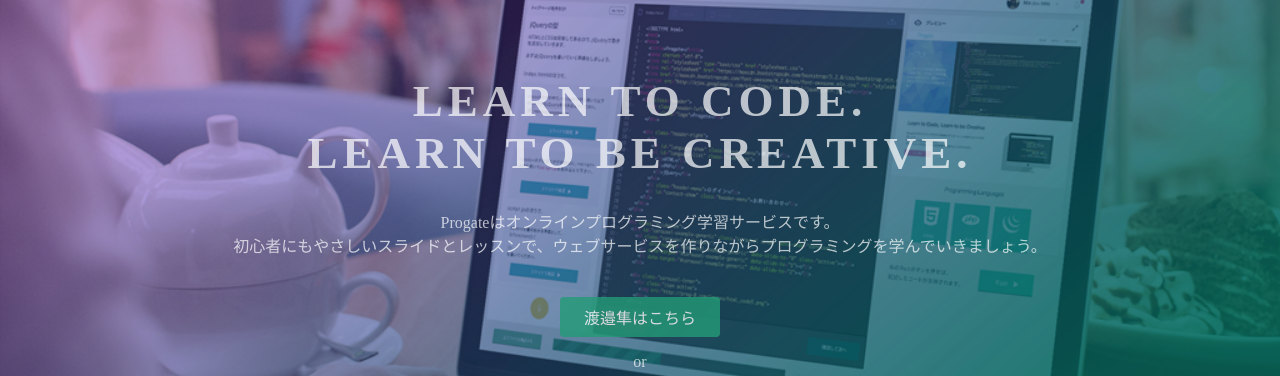
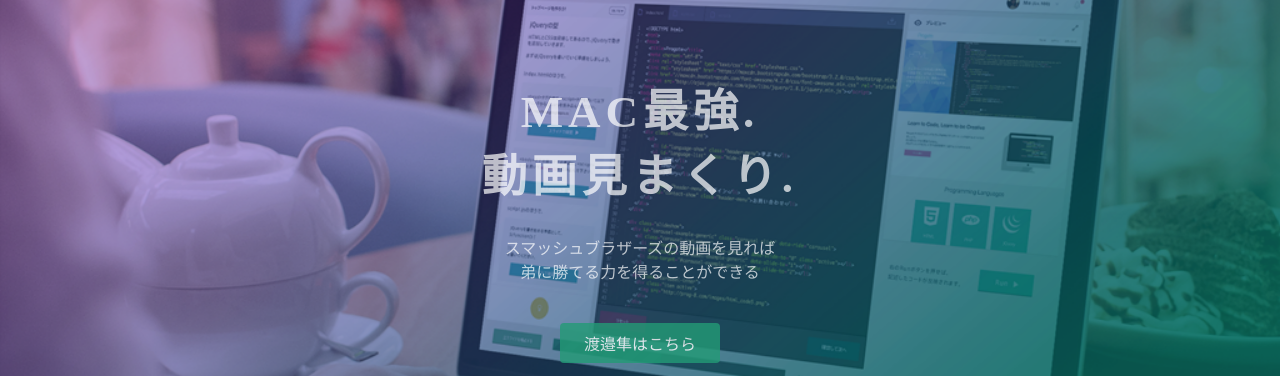
Before and after one commit to ryo-mzd/ryo-mzd.github.io, a plain HTML site: page index.html in a window 1280 px wide. Shown: the part 135-511 px from the top of the page. Drawn offline with Linux system fonts and the light colour scheme.

Commit message:
Update index.html

```diff
--- a/index.html
+++ b/index.html
@@ -23,8 +23,8 @@
   </header>
   <div class="top-wrapper">
     <div class="container">
-      <h1>LEARN TO CODE.<br>LEARN TO BE CREATIVE.</h1>
-      <p>Progateはオンラインプログラミング学習サービスです。<br>初心者にもやさしいスライドとレッスンで、ウェブサービスを作りながらプログラミングを学んでいきましょう。</p>
+      <h1>MAC最強.<br>動画見まくり.</h1>
+      <p>スマッシュブラザーズの動画を見れば<br>弟に勝てる力を得ることができる</p>
       <div class="btn-wrapper">
         <a href="#" class="btn signup">渡邉隼はこちら</a>
         <p>or</p>
```
